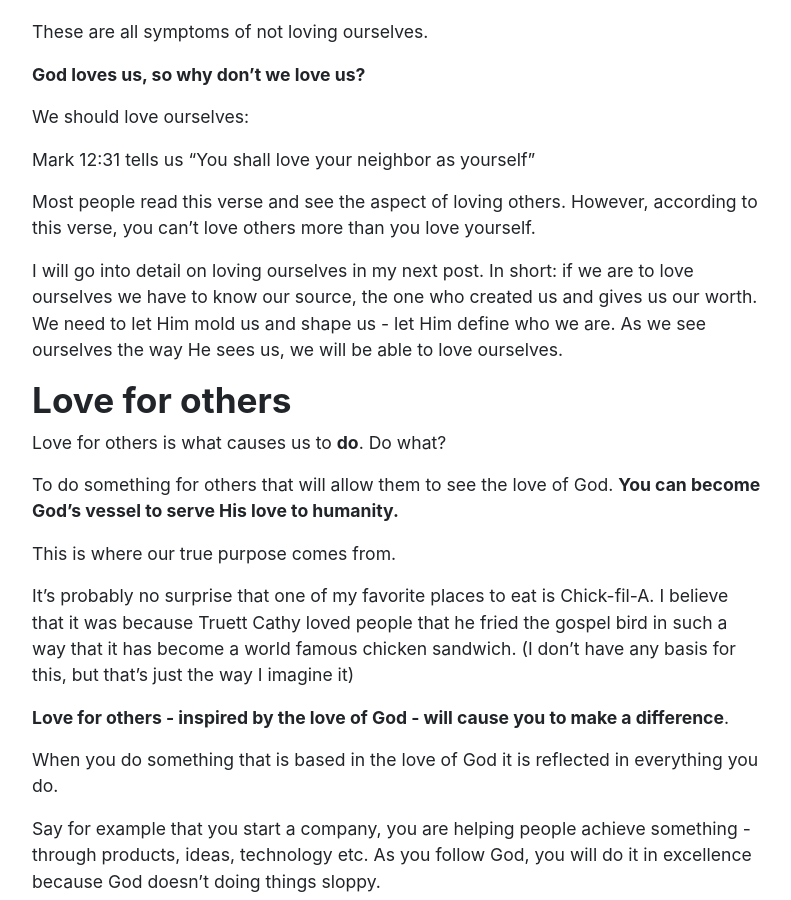
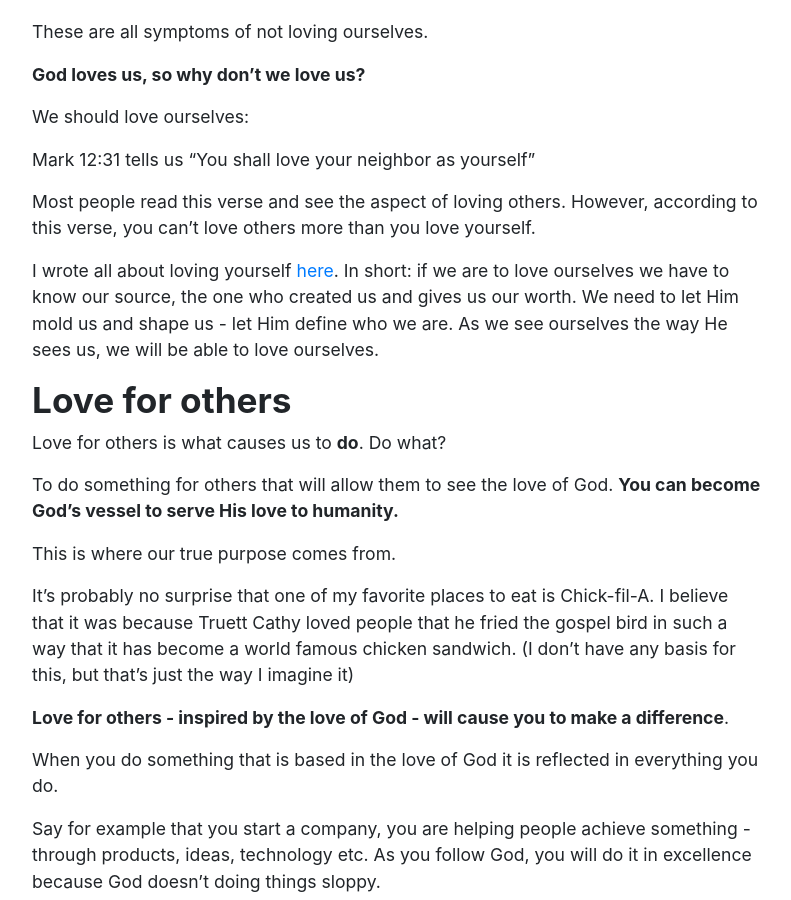
Before and after one commit to jmofyi/pastorjeremiah, a Jekyll site: the page built from _posts/2019-04-09-how-many-times-is-love-mentioned.md, in a window 1280 px wide and 900 px high, scrolled down 4022 px. Shown: the whole window, without its empty margins (243-1034 px from the left). Built offline with Jekyll 4.4.1, drawn with Linux system fonts in a browser that asks for light colours.

Commit message:
Update from Forestry.io Jeremiah Thomas updated _posts/2019-04-09-how-many-times-is-love-mentioned.md

```diff
--- a/_posts/2019-04-09-how-many-times-is-love-mentioned.md
+++ b/_posts/2019-04-09-how-many-times-is-love-mentioned.md
@@ -112,7 +112,7 @@ Mark 12:31 tells us “You shall love your neighbor as yourself”
 
 Most people read this verse and see the aspect of loving others. However, according to this verse, you can’t love others more than you love yourself.
 
-I will go into detail on loving ourselves in my next post. In short: if we are to love ourselves we have to know our source, the one who created us and gives us our worth. We need to let Him mold us and shape us - let Him define who we are. As we see ourselves the way He sees us, we will be able to love ourselves.
+I wrote all about loving yourself [here](https://pastorjeremiah.com/love-your-neighbor-as-yourself "here"). In short: if we are to love ourselves we have to know our source, the one who created us and gives us our worth. We need to let Him mold us and shape us - let Him define who we are. As we see ourselves the way He sees us, we will be able to love ourselves.
 
 ## **Love for others**
 
```
